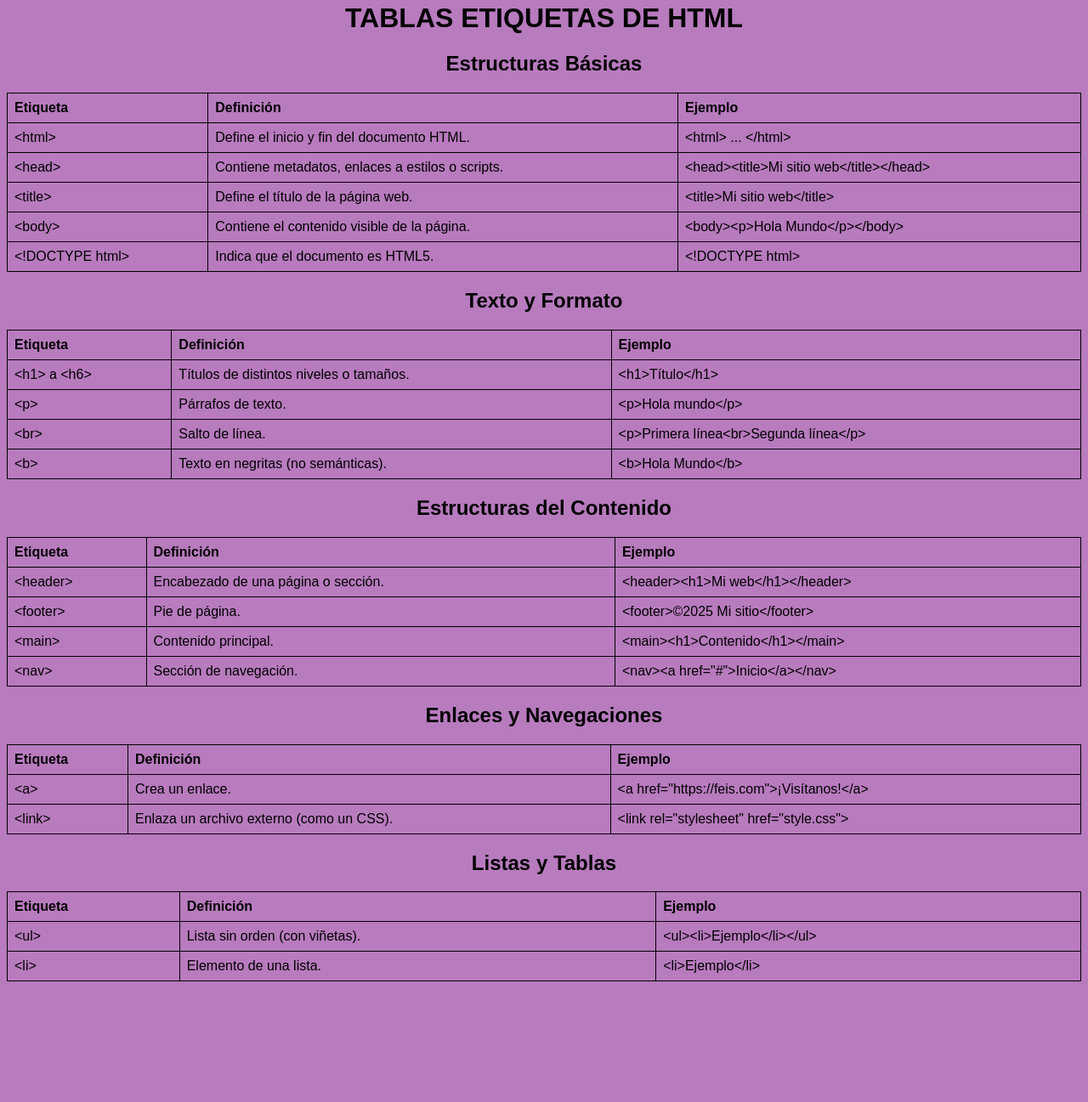
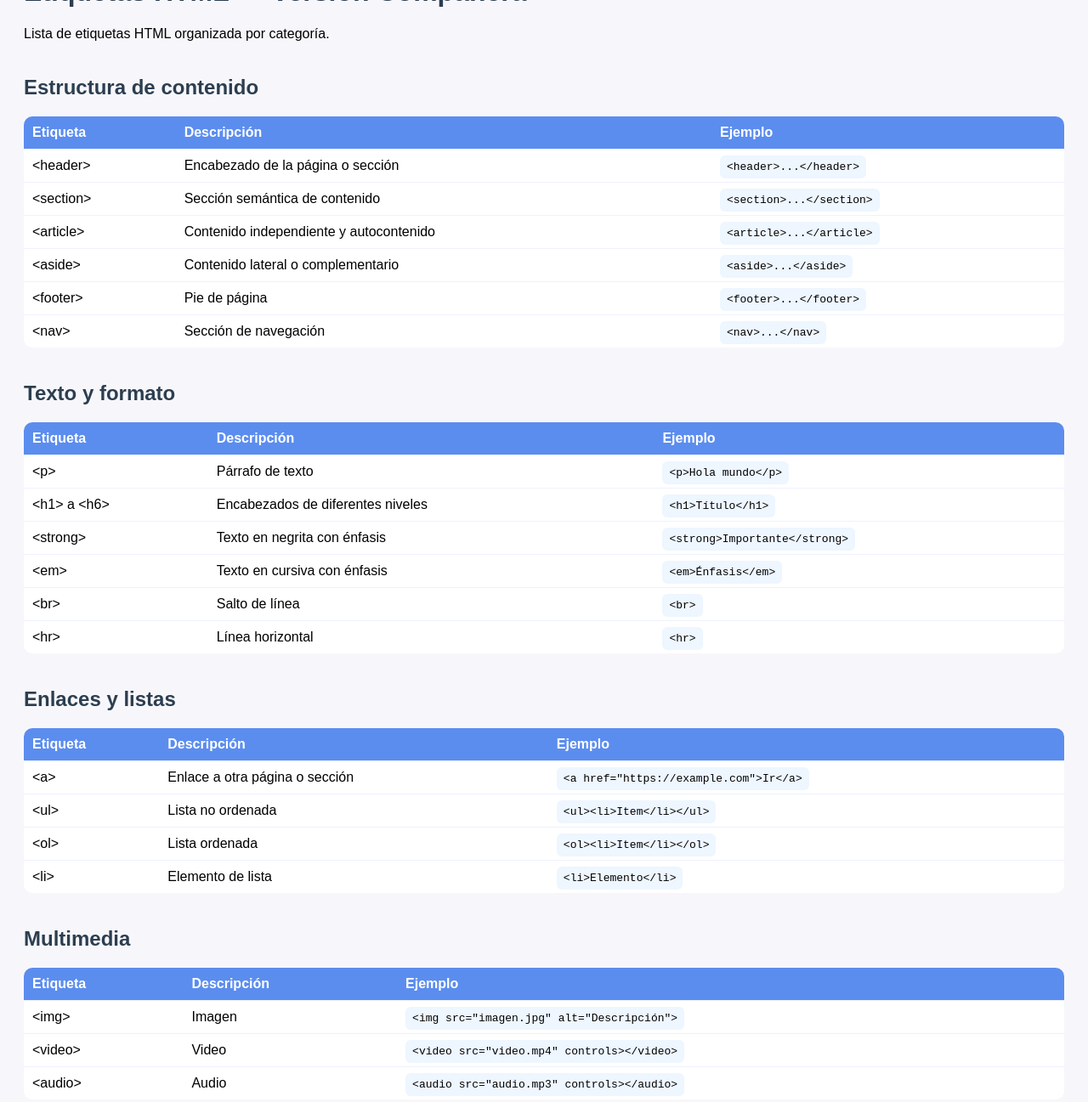
Before and after one commit to arancibia-design/Etiquetas, a plain HTML site: page index.html in a window 1280 px wide. Shown: the part 77-1374 px from the top of the page at 85% size. Before the commit the page ends 1240 px from the top, so only its background shows below. Drawn offline with Linux system fonts and the light colour scheme.

Commit message:
feat: actualizacion kimberly- nuevas etiquets y estilos redondeados

```diff
--- a/index.html
+++ b/index.html
@@ -1,183 +1,156 @@
 <!DOCTYPE html>
 <html lang="es">
 <head>
-    <meta charset="UTF-8">
-    <meta name="viewport" content="width=device-width, initial-scale=1.0">
-    <title>ETIQUETAS HTML</title>
+  <meta charset="utf-8">
+  <meta name="viewport" content="width=device-width,initial-scale=1">
+  <title>Etiquetas HTML</title>
   <style>
-        body {
-            background-color: rgb(184, 123, 190);
-            font-family: Arial, sans-serif;
-        }
-        table, th, td {
-            border: 1px solid black;
-            border-collapse: collapse;
-            text-align: left;
-            padding: 8px;
-        }
-        h1, h2 {
-            text-align: center;
-        }
+    body { font-family: Arial, sans-serif; padding: 20px; background: #f7f7fb; }
+    h1, h2 { color: #2c3e50; }
+    table { width: 100%; border-collapse: collapse; background: white; border-radius: 10px; overflow: hidden; margin-bottom: 30px; }
+    th { background: #5b8def; color: white; padding: 10px; text-align: left; }
+    td { padding: 10px; border-top: 1px solid #eef2ff; }
+    .ejemplo { padding: 6px 8px; background: #eef6ff; border-radius: 6px; font-family: monospace; }
+    h2 { margin-top: 40px; }
   </style>
 </head>
+<body>
+  <h1>Etiquetas HTML — Versión Compañera</h1>
+  <p>Lista de etiquetas HTML organizada por categoría.</p>
 
-<body>
-    <header>
-        <h1>Etiquetas HTML</h1>
-    </header>
-
-    <h1>TABLAS ETIQUETAS DE HTML</h1>
-
-    <!-- Tabla 1 -->
-    <h2>Estructuras Básicas</h2>
-    <table style="width: 100%;">
+  <!-- Estructura de contenido -->
+  <h2>Estructura de contenido</h2>
+  <table>
+    <thead>
+      <tr><th>Etiqueta</th><th>Descripción</th><th>Ejemplo</th></tr>
+    </thead>
+    <tbody>
       <tr>
-            <th>Etiqueta</th>
-            <th>Definición</th>
-            <th>Ejemplo</th>
+        <td>&lt;header&gt;</td>
+        <td>Encabezado de la página o sección</td>
+        <td><span class="ejemplo">&lt;header&gt;...&lt;/header&gt;</span></td>
       </tr>
-
       <tr>
-            <td>&lt;html&gt;</td>
-            <td>Define el inicio y fin del documento HTML.</td>
-            <td>&lt;html&gt; ... &lt;/html&gt;</td>
+        <td>&lt;section&gt;</td>
+        <td>Sección semántica de contenido</td>
+        <td><span class="ejemplo">&lt;section&gt;...&lt;/section&gt;</span></td>
       </tr>
-
       <tr>
-            <td>&lt;head&gt;</td>
-            <td>Contiene metadatos, enlaces a estilos o scripts.</td>
-            <td>&lt;head&gt;&lt;title&gt;Mi sitio web&lt;/title&gt;&lt;/head&gt;</td>
+        <td>&lt;article&gt;</td>
+        <td>Contenido independiente y autocontenido</td>
+        <td><span class="ejemplo">&lt;article&gt;...&lt;/article&gt;</span></td>
       </tr>
-
       <tr>
-            <td>&lt;title&gt;</td>
-            <td>Define el título de la página web.</td>
-            <td>&lt;title&gt;Mi sitio web&lt;/title&gt;</td>
+        <td>&lt;aside&gt;</td>
+        <td>Contenido lateral o complementario</td>
+        <td><span class="ejemplo">&lt;aside&gt;...&lt;/aside&gt;</span></td>
       </tr>
-
       <tr>
-            <td>&lt;body&gt;</td>
-            <td>Contiene el contenido visible de la página.</td>
-            <td>&lt;body&gt;&lt;p&gt;Hola Mundo&lt;/p&gt;&lt;/body&gt;</td>
+        <td>&lt;footer&gt;</td>
+        <td>Pie de página</td>
+        <td><span class="ejemplo">&lt;footer&gt;...&lt;/footer&gt;</span></td>
       </tr>
-
       <tr>
-            <td>&lt;!DOCTYPE html&gt;</td>
-            <td>Indica que el documento es HTML5.</td>
-            <td>&lt;!DOCTYPE html&gt;</td>
+        <td>&lt;nav&gt;</td>
+        <td>Sección de navegación</td>
+        <td><span class="ejemplo">&lt;nav&gt;...&lt;/nav&gt;</span></td>
       </tr>
+    </tbody>
   </table>
 
-    <!-- Tabla 2 -->
-    <h2>Texto y Formato</h2>
-    <table style="width: 100%;">
+  <!-- Texto y formato -->
+  <h2>Texto y formato</h2>
+  <table>
+    <thead>
+      <tr><th>Etiqueta</th><th>Descripción</th><th>Ejemplo</th></tr>
+    </thead>
+    <tbody>
       <tr>
-            <th>Etiqueta</th>
-            <th>Definición</th>
-            <th>Ejemplo</th>
+        <td>&lt;p&gt;</td>
+        <td>Párrafo de texto</td>
+        <td><span class="ejemplo">&lt;p&gt;Hola mundo&lt;/p&gt;</span></td>
       </tr>
-
       <tr>
         <td>&lt;h1&gt; a &lt;h6&gt;</td>
-            <td>Títulos de distintos niveles o tamaños.</td>
-            <td>&lt;h1&gt;Título&lt;/h1&gt;</td>
+        <td>Encabezados de diferentes niveles</td>
+        <td><span class="ejemplo">&lt;h1&gt;Título&lt;/h1&gt;</span></td>
       </tr>
-
       <tr>
-            <td>&lt;p&gt;</td>
-            <td>Párrafos de texto.</td>
-            <td>&lt;p&gt;Hola mundo&lt;/p&gt;</td>
+        <td>&lt;strong&gt;</td>
+        <td>Texto en negrita con énfasis</td>
+        <td><span class="ejemplo">&lt;strong&gt;Importante&lt;/strong&gt;</span></td>
       </tr>
-
+      <tr>
+        <td>&lt;em&gt;</td>
+        <td>Texto en cursiva con énfasis</td>
+        <td><span class="ejemplo">&lt;em&gt;Énfasis&lt;/em&gt;</span></td>
+      </tr>
       <tr>
         <td>&lt;br&gt;</td>
-            <td>Salto de línea.</td>
-            <td>&lt;p&gt;Primera línea&lt;br&gt;Segunda línea&lt;/p&gt;</td>
+        <td>Salto de línea</td>
+        <td><span class="ejemplo">&lt;br&gt;</span></td>
       </tr>
-
       <tr>
-            <td>&lt;b&gt;</td>
-            <td>Texto en negritas (no semánticas).</td>
-            <td>&lt;b&gt;Hola Mundo&lt;/b&gt;</td>
+        <td>&lt;hr&gt;</td>
+        <td>Línea horizontal</td>
+        <td><span class="ejemplo">&lt;hr&gt;</span></td>
       </tr>
+    </tbody>
   </table>
 
-    <!-- Tabla 3 -->
-    <h2>Estructuras del Contenido</h2>
-    <table style="width: 100%;">
+  <!-- Enlaces y listas -->
+  <h2>Enlaces y listas</h2>
+  <table>
+    <thead>
+      <tr><th>Etiqueta</th><th>Descripción</th><th>Ejemplo</th></tr>
+    </thead>
+    <tbody>
       <tr>
-            <th>Etiqueta</th>
-            <th>Definición</th>
-            <th>Ejemplo</th>
+        <td>&lt;a&gt;</td>
+        <td>Enlace a otra página o sección</td>
+        <td><span class="ejemplo">&lt;a href=&quot;https://example.com&quot;&gt;Ir&lt;/a&gt;</span></td>
       </tr>
-
       <tr>
-            <td>&lt;header&gt;</td>
-            <td>Encabezado de una página o sección.</td>
-            <td>&lt;header&gt;&lt;h1&gt;Mi web&lt;/h1&gt;&lt;/header&gt;</td>
+        <td>&lt;ul&gt;</td>
+        <td>Lista no ordenada</td>
+        <td><span class="ejemplo">&lt;ul&gt;&lt;li&gt;Item&lt;/li&gt;&lt;/ul&gt;</span></td>
       </tr>
-
       <tr>
-            <td>&lt;footer&gt;</td>
-            <td>Pie de página.</td>
-            <td>&lt;footer&gt;©2025 Mi sitio&lt;/footer&gt;</td>
+        <td>&lt;ol&gt;</td>
+        <td>Lista ordenada</td>
+        <td><span class="ejemplo">&lt;ol&gt;&lt;li&gt;Item&lt;/li&gt;&lt;/ol&gt;</span></td>
       </tr>
-
       <tr>
-            <td>&lt;main&gt;</td>
-            <td>Contenido principal.</td>
-            <td>&lt;main&gt;&lt;h1&gt;Contenido&lt;/h1&gt;&lt;/main&gt;</td>
+        <td>&lt;li&gt;</td>
+        <td>Elemento de lista</td>
+        <td><span class="ejemplo">&lt;li&gt;Elemento&lt;/li&gt;</span></td>
       </tr>
-
-        <tr>
-            <td>&lt;nav&gt;</td>
-            <td>Sección de navegación.</td>
-            <td>&lt;nav&gt;&lt;a href="#"&gt;Inicio&lt;/a&gt;&lt;/nav&gt;</td>
-        </tr>
+    </tbody>
   </table>
 
-    <!-- Tabla 4 -->
-    <h2>Enlaces y Navegaciones</h2>
-    <table style="width: 100%;">
+  <!-- Multimedia -->
+  <h2>Multimedia</h2>
+  <table>
+    <thead>
+      <tr><th>Etiqueta</th><th>Descripción</th><th>Ejemplo</th></tr>
+    </thead>
+    <tbody>
       <tr>
-            <th>Etiqueta</th>
-            <th>Definición</th>
-            <th>Ejemplo</th>
+        <td>&lt;img&gt;</td>
+        <td>Imagen</td>
+        <td><span class="ejemplo">&lt;img src=&quot;imagen.jpg&quot; alt=&quot;Descripción&quot;&gt;</span></td>
       </tr>
-
       <tr>
-            <td>&lt;a&gt;</td>
-            <td>Crea un enlace.</td>
-            <td>&lt;a href="https://feis.com"&gt;¡Visítanos!&lt;/a&gt;</td>
+        <td>&lt;video&gt;</td>
+        <td>Video</td>
+        <td><span class="ejemplo">&lt;video src=&quot;video.mp4&quot; controls&gt;&lt;/video&gt;</span></td>
       </tr>
-
       <tr>
-            <td>&lt;link&gt;</td>
-            <td>Enlaza un archivo externo (como un CSS).</td>
-            <td>&lt;link rel="stylesheet" href="style.css"&gt;</td>
+        <td>&lt;audio&gt;</td>
+        <td>Audio</td>
+        <td><span class="ejemplo">&lt;audio src=&quot;audio.mp3&quot; controls&gt;&lt;/audio&gt;</span></td>
       </tr>
-    </table>
-
-    <!-- Tabla 5 -->
-    <h2>Listas y Tablas</h2>
-    <table style="width: 100%;">
-        <tr>
-            <th>Etiqueta</th>
-            <th>Definición</th>
-            <th>Ejemplo</th>
-        </tr>
-
-        <tr>
-            <td>&lt;ul&gt;</td>
-            <td>Lista sin orden (con viñetas).</td>
-            <td>&lt;ul&gt;&lt;li&gt;Ejemplo&lt;/li&gt;&lt;/ul&gt;</td>
-        </tr>
-
-        <tr>
-            <td>&lt;li&gt;</td>
-            <td>Elemento de una lista.</td>
-            <td>&lt;li&gt;Ejemplo&lt;/li&gt;</td>
-        </tr>
+    </tbody>
   </table>
 
 </body>
```
Lines whose indentation alone changed are shown as unchanged.
